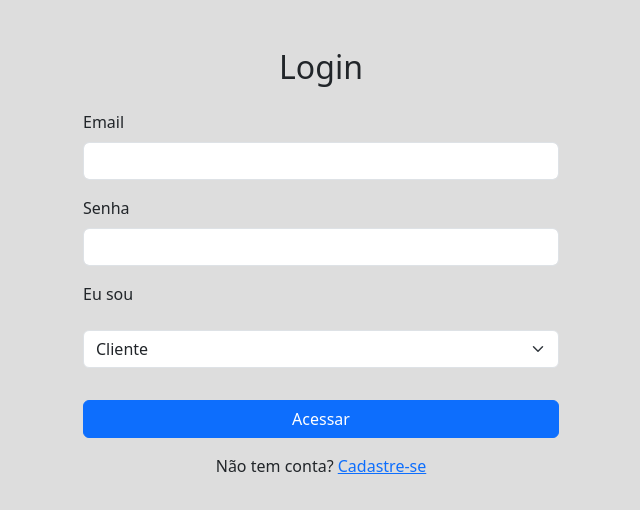
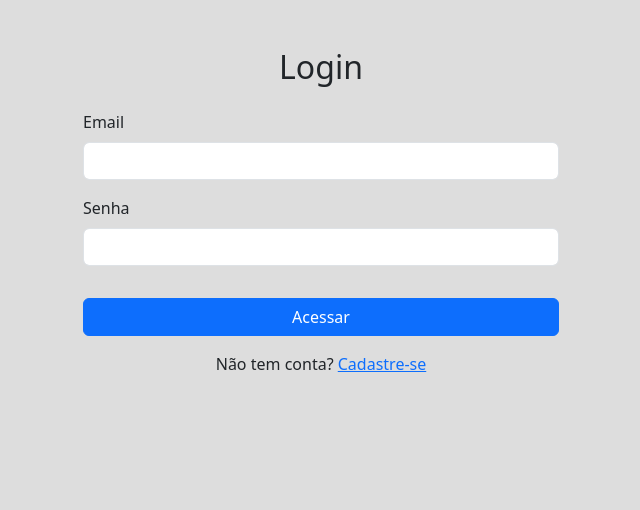
Before and after one commit to Man0ela/aplicativo, a React (Vite) app: page / in a window 1280 px wide. Shown: the top 510 px of the page, without its empty margins (319-959 px from the left). Built offline with nearby package versions, Linux system fonts and the light colour scheme.

Commit message:
ajustei a autenticação e ajeitei as telas de login e cadastro

```diff
--- a/src/Cadastro.jsx
+++ b/src/Cadastro.jsx
@@ -1,5 +1,5 @@
 import React, { useState } from "react";
-import { useNavigate } from "react-router-dom";
+import { useNavigate, Link } from "react-router-dom";
 import { useDispatch, useSelector } from "react-redux";
 import { registrarNovoUsuario } from "./features/usersSlice";
 
@@ -19,7 +19,7 @@ function Cadastro() {
   const navigate = useNavigate();
 
   // Pega o status do slice para mostrar feedback ao usuário (ex: "Carregando...")
-  const { status, error } = useSelector(state => state.users);
+  const { status, error } = useSelector((state) => state.users);
 
   const handleChange = (e) => {
     const { name, value } = e.target;
@@ -36,7 +36,7 @@ function Cadastro() {
       await dispatch(registrarNovoUsuario({ tipoUsuario, dados })).unwrap();
 
       alert(`Cadastro como ${tipoUsuario} realizado com sucesso!`);
-      navigate("/login"); // Navega para o login após o sucesso
+      navigate("/"); // Navega para o login após o sucesso
     } catch (err) {
       // Exibe o erro que veio do back-end ou da thunk
       alert(`Falha no cadastro: ${err}`);
@@ -100,7 +100,9 @@ function Cadastro() {
         {tipoUsuario === "profissional" && (
           <>
             <div className="mb-3">
-              <label className="form-label">Especialidade (Ex: Faxineira, Encanador)</label>
+              <label className="form-label">
+                Especialidade (Ex: Faxineira, Encanador)
+              </label>
               <input
                 type="text"
                 className="form-control"
@@ -154,15 +156,21 @@ function Cadastro() {
           </>
         )}
 
+        <div className="mt-3 text-center">
+          Já possui conta? <Link to="/">Entrar</Link>
+        </div>
+
         <button
           type="submit"
           className="btn btn-primary w-100 mt-3"
-          disabled={status === 'loading'}
+          disabled={status === "loading"}
         >
-          {status === 'loading' ? 'Cadastrando...' : 'Cadastrar'}
+          {status === "loading" ? "Cadastrando..." : "Cadastrar"}
         </button>
 
-        {status === 'failed' && <div className="alert alert-danger mt-3">{error}</div>}
+        {status === "failed" && (
+          <div className="alert alert-danger mt-3">{error}</div>
+        )}
       </form>
     </div>
   );
--- a/src/Header.jsx
+++ b/src/Header.jsx
@@ -1,7 +1,7 @@
-import React from 'react';
-import { useSelector, useDispatch } from 'react-redux';
-import { useNavigate } from 'react-router-dom';
-import { setActiveNavLink } from './features/headerSlice';
+import React from "react";
+import { useSelector, useDispatch } from "react-redux";
+import { useNavigate } from "react-router-dom";
+import { setActiveNavLink } from "./features/headerSlice";
 
 export default function Header() {
   const navigate = useNavigate();
@@ -9,13 +9,18 @@ export default function Header() {
   const { logoText, navLinks } = useSelector((state) => state.header);
 
   const handleLogoClick = () => {
-    navigate('/inicial');
-    dispatch(setActiveNavLink(''));
+    navigate("/inicial");
+    dispatch(setActiveNavLink(""));
   };
 
   const handleNavClick = (label, to) => {
     dispatch(setActiveNavLink(label));
-    if (to) navigate(to);
+
+    if (label === "Login") {
+      navigate("/");
+    } else if (to) {
+      navigate(to);
+    }
   };
 
   return (
@@ -50,7 +55,6 @@ export default function Header() {
                   {label}
                 </button>
               ) : (
-
                 <button
                   onClick={() => handleNavClick(label, to)}
                   className={`btn btn-primary ${
--- a/src/Login.jsx
+++ b/src/Login.jsx
@@ -6,25 +6,24 @@ import { loginUser } from "./features/authSlice";
 function Login() {
   const [email, setEmail] = useState("");
   const [senha, setSenha] = useState("");
-  const [tipoUsuario, setTipoUsuario] = useState("cliente");
 
   const dispatch = useDispatch();
   const navigate = useNavigate();
-  const { status, error } = useSelector(state => state.auth);
+  const { status, error } = useSelector((state) => state.auth);
 
   const handleSubmit = async (e) => {
     e.preventDefault();
     try {
-        const userData = await dispatch(loginUser({ email, senha, tipoUsuario })).unwrap();
+      // Envia só email e senha, sem tipoUsuario
+      const userData = await dispatch(loginUser({ email, senha })).unwrap();
 
-        // Redireciona com base no tipo de usuário retornado
+      // Redireciona conforme o tipo retornado pelo backend
       if (userData.user.tipo === "cliente") {
         navigate("/inicial");
       } else if (userData.user.tipo === "profissional") {
         navigate("/dashboard-profissional");
       }
     } catch (err) {
-        // O erro já vem tratado da thunk
       alert(`Falha no login: ${err}`);
     }
   };
@@ -35,24 +34,36 @@ function Login() {
       <form onSubmit={handleSubmit}>
         <div className="mb-3">
           <label className="form-label">Email</label>
-          <input type="email" value={email} onChange={e => setEmail(e.target.value)} className="form-control" required />
+          <input
+            type="email"
+            value={email}
+            onChange={(e) => setEmail(e.target.value)}
+            className="form-control"
+            required
+          />
         </div>
         <div className="mb-3">
           <label className="form-label">Senha</label>
-          <input type="password" value={senha} onChange={e => setSenha(e.target.value)} className="form-control" required />
+          <input
+            type="password"
+            value={senha}
+            onChange={(e) => setSenha(e.target.value)}
+            className="form-control"
+            required
+          />
         </div>
-        <div className="mb-3">
-          <label className="form-label">Eu sou</label>
-          <select value={tipoUsuario} onChange={e => setTipoUsuario(e.target.value)} className="form-select">
-            <option value="cliente">Cliente</option>
-            <option value="profissional">Profissional</option>
-          </select>
-        </div>
-        <button type="submit" className="btn btn-primary w-100" disabled={status === 'loading'}>
-          {status === 'loading' ? 'Entrando...' : 'Acessar'}
+
+        <button
+          type="submit"
+          className="btn btn-primary w-100"
+          disabled={status === "loading"}
+        >
+          {status === "loading" ? "Entrando..." : "Acessar"}
         </button>
+
         {error && <div className="alert alert-danger mt-3">{error}</div>}
       </form>
+
       <div className="mt-3 text-center">
         Não tem conta? <Link to="/cadastro">Cadastre-se</Link>
       </div>
```
Lines whose indentation alone changed are shown as unchanged.
